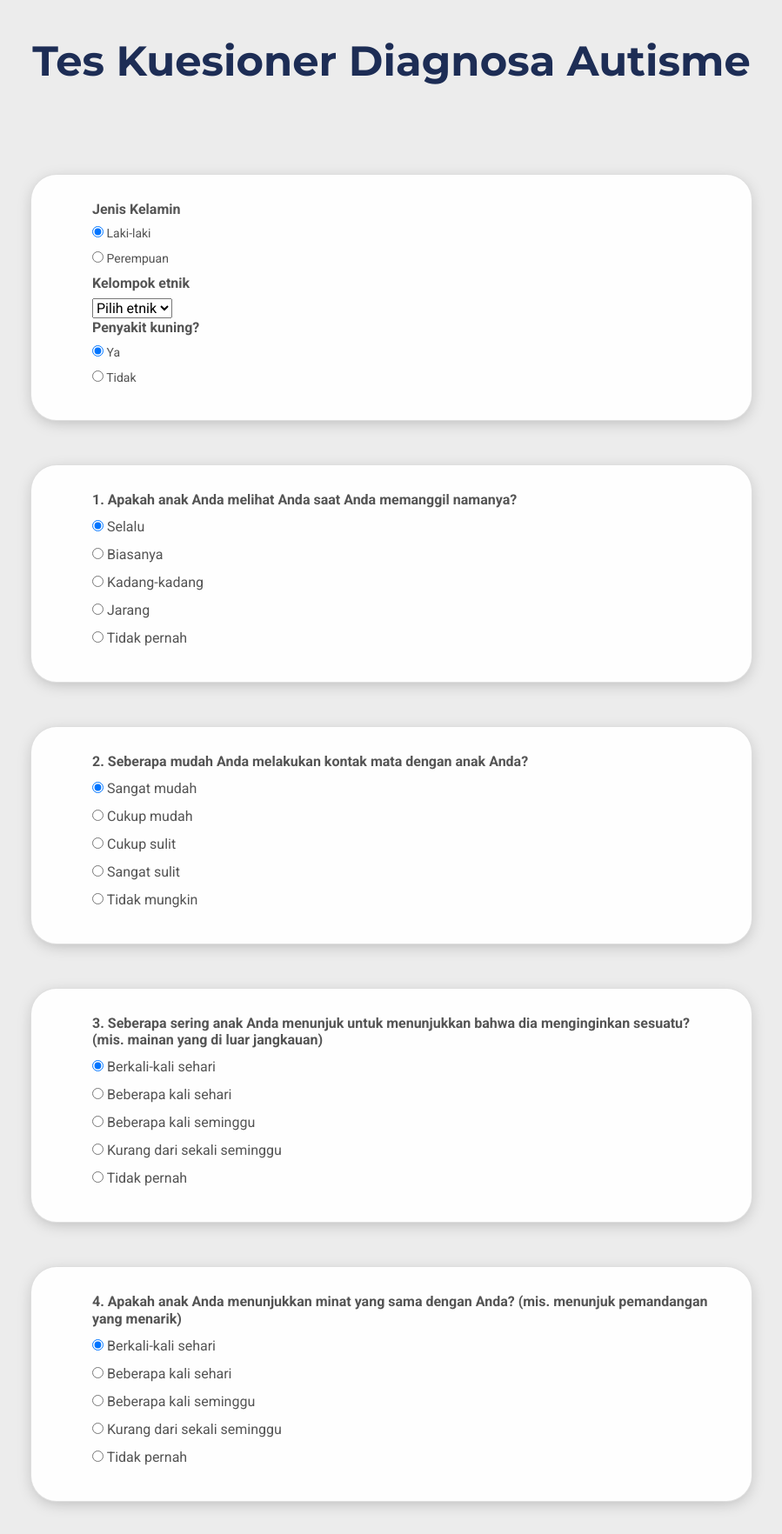
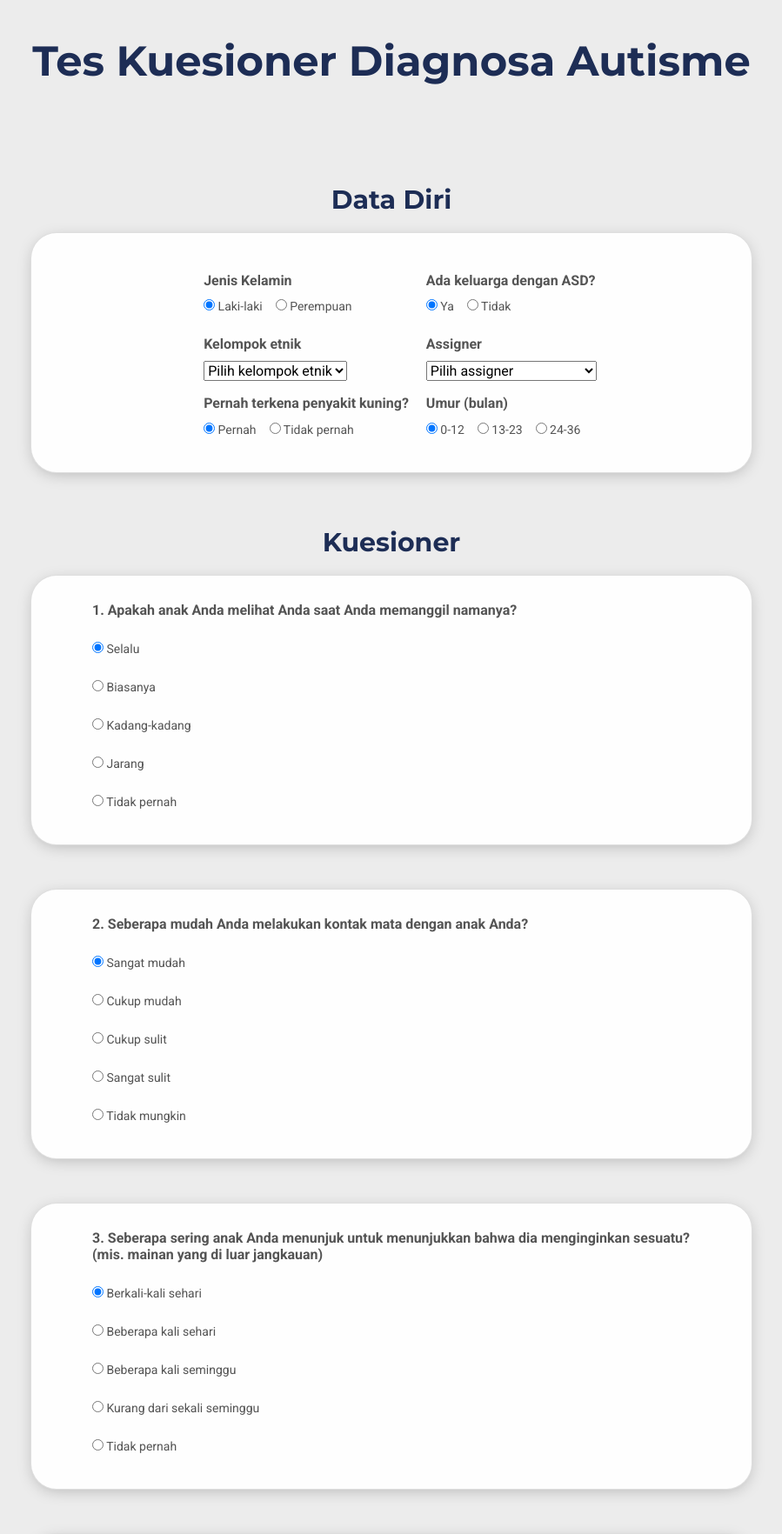
Before and after one commit to Sammy219/ASD-Screening, a Flask app: page /questionare-test in a window 1280 px wide. Shown: the part 139-1903 px from the top of the page at 87% size, without its empty margins (190-1089 px from the left). Run offline with Flask 2, Linux system fonts and the light colour scheme; some libraries are stand-ins or nearby versions.

Commit message:
data diri

```diff
--- a/app/static/other.css
+++ b/app/static/other.css
@@ -71,13 +71,13 @@ p {
     color: var(--text-color);
 }
 
-/* .card li {
+.card li {
 	display: block;
     position: relative;
     font-size: 14px;
     padding-top: 15px;
 
-} */
+}
 
 .card h2 {
     font-family: "Roboto", sans-serif;
@@ -194,27 +194,39 @@ input[type=submit] {
 /* Data Diri */
 .data-diri {
     display: flex;
+    position: relative;
+    justify-content: center;
 }
 
-.data-diri .card div {
-	list-style-type: none;
-    margin: 0;
-    font-family: "Roboto", sans-serif;
-    color: var(--text-color);
+.data-diri .flex {
+	display: flex;
+    position: relative;
 }
 
-.data-diri .card li {
-	display: flex;
-    position: relative;
-    font-size: 14px;
-    /* padding-top: 15px; */
-
+.data-diri li {
+    padding-right: 15px;
+    padding-top: 0px;
+    /* padding-bottom: 15px; */
 }
 
-.data-diri .card h2 {
-    font-family: "Roboto", sans-serif;
-    color: var(--text-color);
-	font-weight: bold;
+.data-diri h2 {
     font-size: 16px;
-    margin-bottom: 8px;
+    margin-bottom: 10px;
+    margin-top: 15px;
 }
+
+.center h3 {
+    font-family: "Montserrat", sans-serif;
+    font-style: normal;
+    font-weight: bold;
+    font-size: 30px;
+    line-height: 59px;
+    color: var(--dark-color);
+    text-align: center;
+}
+
+.center h3 {
+    animation: fadeIn 1000ms forwards cubic-bezier(0.22, 0.32, 0, 1.54);
+    opacity: 0;
+    animation-delay: 1600ms;
+}
--- a/app/templates/base.jinja
+++ b/app/templates/base.jinja
@@ -26,7 +26,7 @@
 		<link href="https://fonts.googleapis.com/css2?family=Montserrat:wght@700&family=Roboto:wght@400;700&display=swap" rel="stylesheet">
 
 		<!-- Main Stylesheet -->
-		<link rel="stylesheet" href="{{ url_for('static', filename='main.css') }}"/>
+		<link rel="stylesheet" type="text/css" href="{{ url_for('static', filename='main.css') }}">
 		<link rel="stylesheet" type="text/css" href="{{ url_for('static', filename='style.css') }}">
         <link rel="stylesheet" type="text/css" href="{{ url_for('static', filename='other.css') }}">
 
--- a/app/templates/questionare-test.jinja
+++ b/app/templates/questionare-test.jinja
@@ -7,12 +7,14 @@ Questionare Test Page
             <div class="center">
                 <h1>Tes Kuesioner Diagnosa Autisme</h1>
                 <form action="{{ url_for('site.result') }}" accept-charset="utf-8" method="post">
-
+                    <h3>Data Diri</h3>
+                    <div class="card">
                         <div class="data-diri">
-                        <div class="card">
+                            <div class="data">
                                 {# Jenis Kelamin #}
                                 <div class="form-check">
-                                <h2>Jenis Kelamin</h2>
+                                    <h2 class="atas">Jenis Kelamin</h2>
+                                    <div class="flex">
                                         <li>
                                             <label class="radio" for="jk1">
                                             <input type="radio" id="jk1" name="jk" value="1" checked="">
@@ -24,35 +26,99 @@ Questionare Test Page
                                             Perempuan </label>
                                         </li>
                                     </div>
+                                </div>
                                 {# Kelompok Etnik #}
                                 <div class="form-check">
                                     <h2>Kelompok etnik</h2>
                                     <select name="etnik" id="etnik" class="form-select" aria-label="Default select example">
-                                    <option selected>Pilih etnik</option>
-                                    <option value="1">One</option>
-                                    <option value="2">Two</option>
-                                    <option value="3">Three</option>
+                                        <option value="">Pilih kelompok etnik</option>
+                                        <option value="1">Hispanic</option>
+                                        <option value="2">Latino</option>
+                                        <option value="3">Native indian</option>
+                                        <option value="4">Pacifica</option>
+                                        <option value="5">White european</option>
+                                        <option value="6">Asian</option>
+                                        <option value="7">Black</option>
+                                        <option value="8">Middle eastern</option>
+                                        <option value="9">Mixed</option>
+                                        <option value="10">South asian</option>
+                                        <option value="11">Lainnya</option>
                                     </select>
                                 </div>
                                 {# Penyakit Kuning #}
                                 <div class="form-check">
-                                <h2>Penyakit kuning?</h2>
+                                    <h2>Pernah terkena penyakit kuning?</h2>
+                                    <div class="flex">
                                         <li>
                                             <label class="radio" for="pk1">
                                             <input type="radio" id="pk1" name="pk" value="1" checked="">
-                                    Ya </label>
+                                            Pernah</label>
                                         </li>
                                         <li>
                                             <label class="radio" for="pk2">
                                             <input type="radio" id="pk2" name="pk" value="2">
+                                            Tidak pernah </label>
+                                        </li>
+                                    </div>
+                                </div>
+                            </div>
+                            <div class="data">
+                                {# Ada keluarga dengan ASD? #}
+                                <div class="form-check">
+                                    <h2 class="atas">Ada keluarga dengan ASD?</h2>
+                                    <div class="flex">
+                                        <li>
+                                            <label class="radio" for="asd1">
+                                            <input type="radio" id="asd1" name="asd" value="1" checked="">
+                                            Ya </label>
+                                        </li>
+                                        <li>
+                                            <label class="radio" for="asd2">
+                                            <input type="radio" id="asd2" name="asd" value="2">
                                             Tidak </label>
                                         </li>
                                     </div>
-
-
+                                </div>
+                                {# Kelompok assigner #}
+                                <div class="form-check">
+                                    <h2>Assigner</h2>
+                                    <select name="assigner" id="assigner" class="form-select" aria-label="Default select example" required>
+                                        <option value="">Pilih assigner</option>
+                                        <option value="1">Family member</option>
+                                        <option value="2">Health care professional</option>
+                                        <option value="3">Lainnya</option>
+                                        <option value="4">Diri sendiri</option>
+                                    </select>
+                                </div>
+                                {# Penyakit Kuning #}
+                                <div class="form-check">
+                                    <h2>Umur (bulan)</h2>
+                                    <div class="flex">
+                                        <li>
+                                            <label class="radio" for="umur1">
+                                            <input type="radio" id="umur1" name="umur" value="1" checked="">
+                                            0-12</label>
+                                        </li>
+                                        <li>
+                                            <label class="radio" for="umur2">
+                                            <input type="radio" id="umur2" name="umur" value="2">
+                                            13-23 </label>
+                                        </li>
+                                        <li>
+                                            <label class="radio" for="umur3">
+                                            <input type="radio" id="umur3" name="umur" value="3">
+                                            24-36 </label>
+                                        </li>
                                     </div>
                                 </div>
 
+                            </div>
+
+                        </div>
+
+                    </div>
+
+                    <h3>Kuesioner</h3>
                     <div class="card">
                         <div class="form-check">
                             <h2>1. Apakah anak Anda melihat Anda saat Anda memanggil namanya?</h2>
```
Lines whose indentation alone changed are shown as unchanged.
